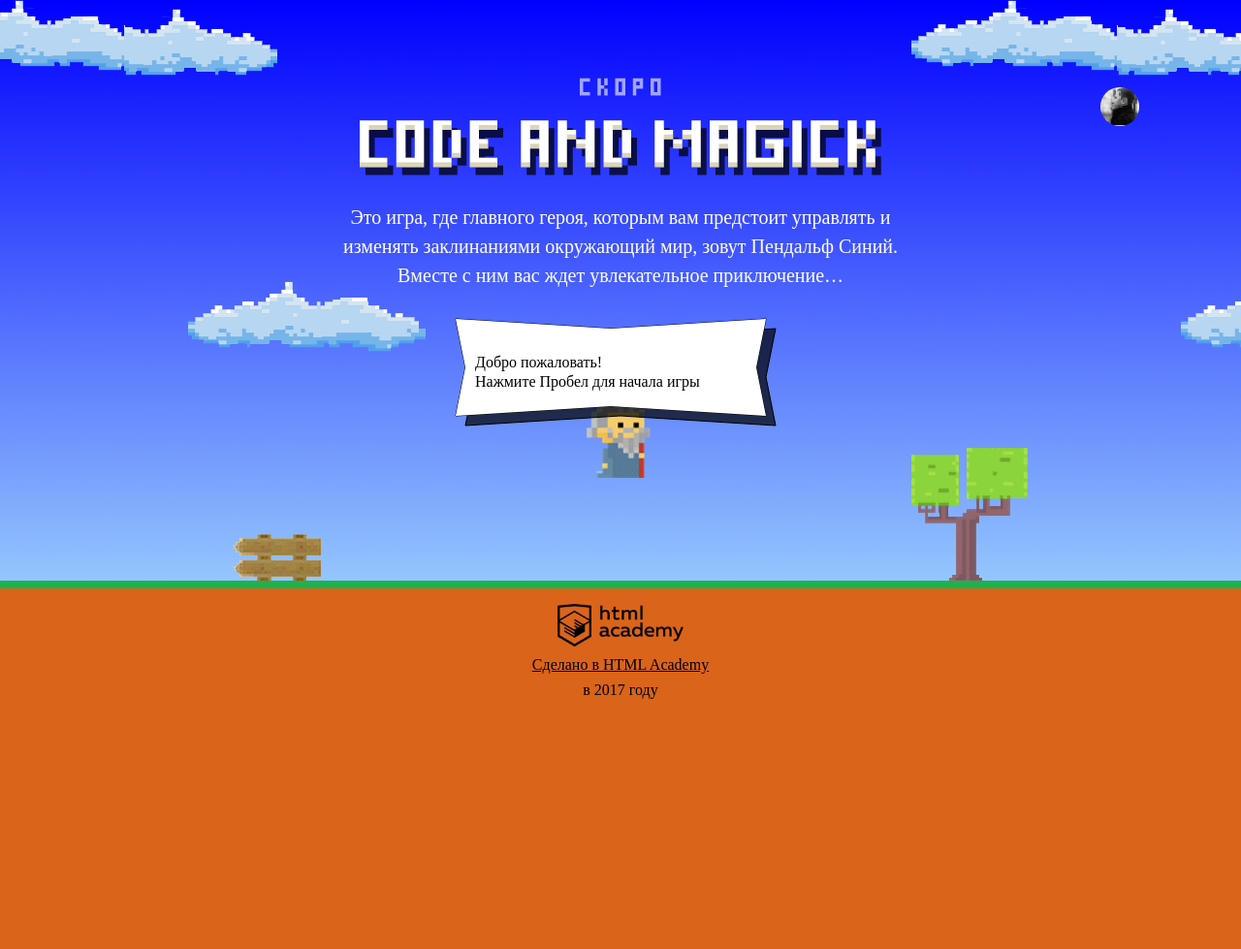
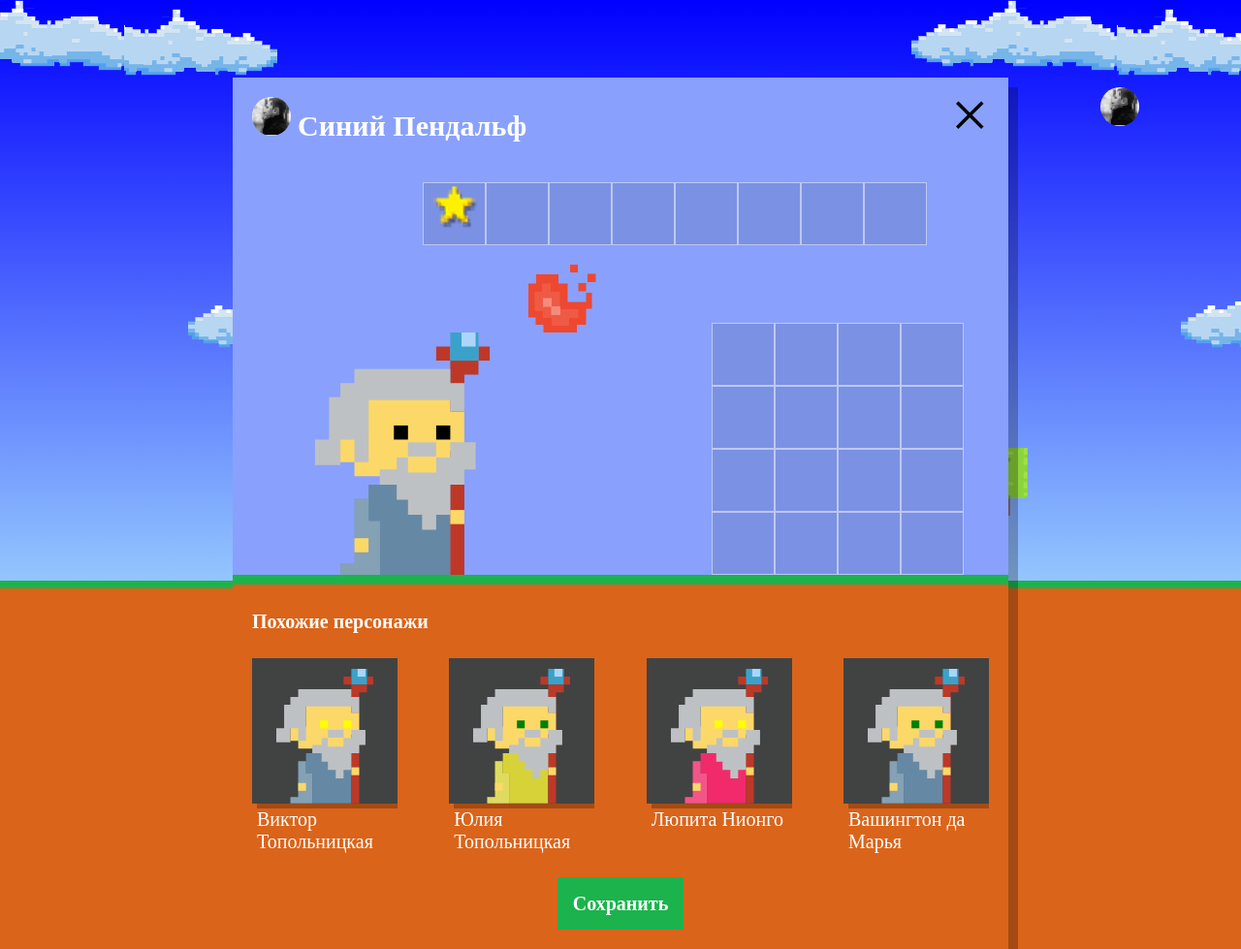
Before and after one commit to TatweerDev/963163-code-and-magick-19, a website: page index.html in a window 1280 px wide. Shown: the whole page at 97% size. Before the commit the page ends 800 px from the top, so only its background shows below. Drawn offline with Linux system fonts and the light colour scheme; a web font is replaced by a local one.

Commit message:
Выполнил задание м3т1

```diff
--- a/index.html
+++ b/index.html
@@ -202,6 +202,7 @@
   }
 </script>
 <script src="js/stat.js"></script>
+<script src="js/setup.js"></script>
 <script src="js/game.js"></script>
 </body>
 </html>
--- /dev/null
+++ b/js/setup.js
@@ -0,0 +1,40 @@
+'use strict';
+
+//Объявление массивов с данными игроков
+var NAMES = ['Иван', 'Хуан Себастьян', 'Мария', 'Кристоф', 'Виктор', 'Юлия', 'Люпита', 'Вашингтон'];
+var SURNAMES = ['да Марья', 'Верон', 'Мирабелла', 'Вальц', 'Онопко', 'Топольницкая', 'Нионго', 'Ирвинг'];
+var COAT_COLORS = ['rgb(101, 137, 164)', 'rgb(241, 43, 107)', 'rgb(146, 100, 161)', 'rgb(56, 159, 117)', 'rgb(215, 210, 55)', 'rgb(0, 0, 0)'];
+var EYE_COLOR = ['black', 'red', 'blue', 'yellow', 'green'];
+
+
+//Показываем меню настроек персонажа
+var UserDialog = document.querySelector('.setup');
+var playerSetup = document.querySelector('.setup-similar');
+var similarListElement = document.querySelector('.setup-similar-list');
+var similarWizardTemplate = document.querySelector('#similar-wizard-template')
+    .content
+    .querySelector('.setup-similar-item');
+
+UserDialog.classList.remove('hidden');
+playerSetup.classList.remove('hidden');
+
+//Задаем функции, получающие случайные значения имени и индекса
+var getRandomName = function() {
+  return NAMES[getRandomIndex(NAMES)] + ' ' + SURNAMES[getRandomIndex(NAMES)];
+};
+
+var getRandomIndex = function (arr) {
+  return Math.floor(Math.random() * arr.length)
+};
+
+//Создаем DOM элемент для сгенерированных персонажей
+var numberOfPlayers = 4;
+
+for (var i = 0; i < numberOfPlayers; i++) {
+  var wizardElement = similarWizardTemplate.cloneNode(true);
+  wizardElement.querySelector('.setup-similar-label').textContent = getRandomName();
+  wizardElement.querySelector('.wizard-coat').style.fill = COAT_COLORS[getRandomIndex(COAT_COLORS)];
+  wizardElement.querySelector('.wizard-eyes').style.fill = EYE_COLOR[getRandomIndex(EYE_COLOR)];
+
+  similarListElement.appendChild(wizardElement);
+};
```
